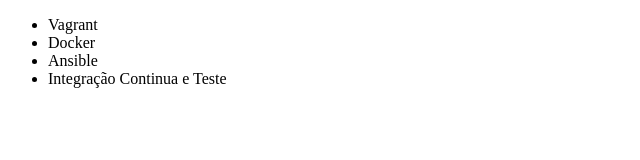
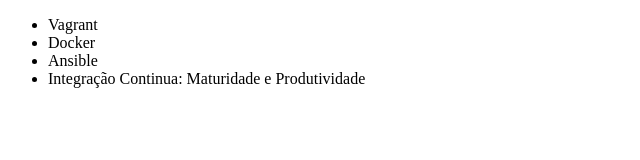
Before and after one commit to edsoncrbarbozati/alura-git, a plain HTML site: page index.html in a window 1280 px wide. Shown: the whole page, without its empty margins (0-640 px from the left). Drawn offline with Linux system fonts and the light colour scheme.

Commit message:
Renomeando curso integracao continua

```diff
--- a/index.html
+++ b/index.html
@@ -9,7 +9,7 @@
         <li>Vagrant</li>
         <li>Docker</li>
         <li>Ansible</li>
-        <li>Integração Continua e Teste</li>
+        <li>Integração Continua: Maturidade e Produtividade</li>
     </ul>
 </body>
 </html>
```
